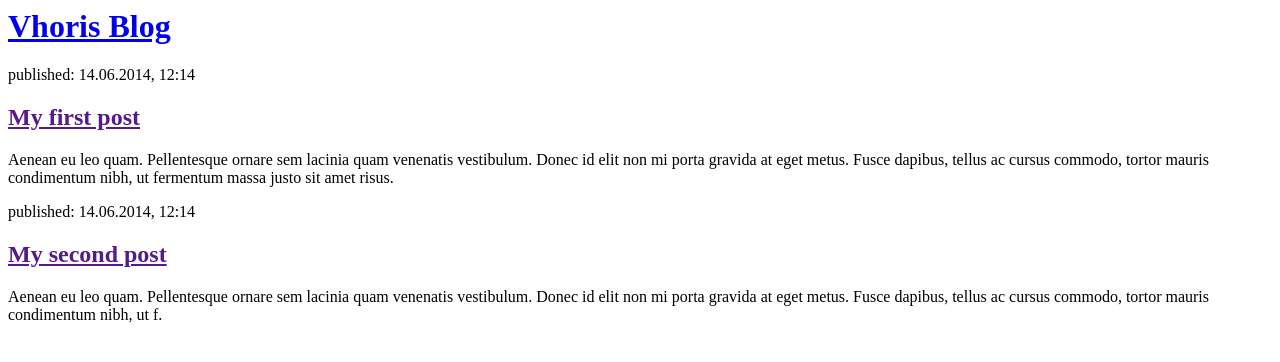
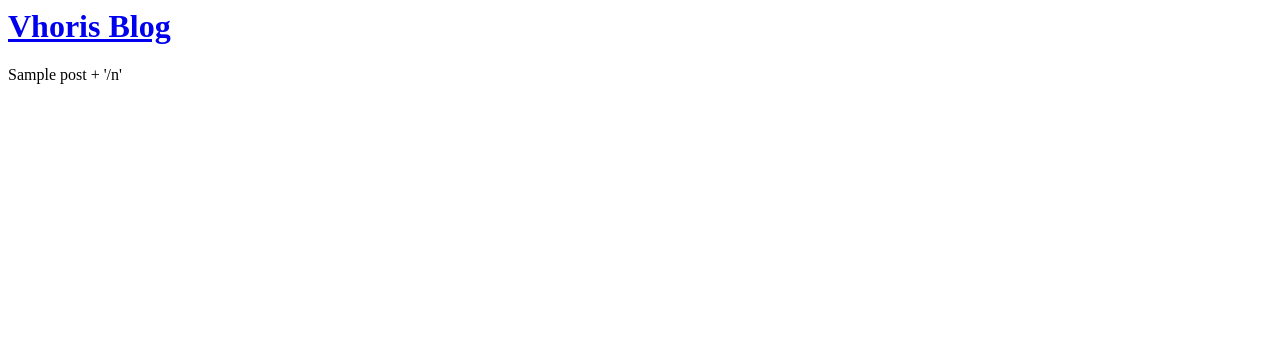
Before and after one commit to VHoris/my_first_blog, a Django app: page / in a window 1280 px wide. Shown: the top 362 px of the page. Run offline with Django 3.2, Linux system fonts and the light colour scheme; tables that the repository leaves empty hold one stand-in row (values such as "Sample post").

Commit message:
My Django Girls app, second commit

```diff
--- a/mysite/blog/templates/blog/post_list.html
+++ b/mysite/blog/templates/blog/post_list.html
@@ -7,16 +7,8 @@
             <h1><a href="/">Vhoris Blog</a></h1>
         </div>
 
-        <div>
-            <p>published: 14.06.2014, 12:14</p>
-            <h2><a href="">My first post</a></h2>
-            <p>Aenean eu leo quam. Pellentesque ornare sem lacinia quam venenatis vestibulum. Donec id elit non mi porta gravida at eget metus. Fusce dapibus, tellus ac cursus commodo, tortor mauris condimentum nibh, ut fermentum massa justo sit amet risus.</p>
-        </div>
-
-        <div>
-            <p>published: 14.06.2014, 12:14</p>
-            <h2><a href="">My second post</a></h2>
-            <p>Aenean eu leo quam. Pellentesque ornare sem lacinia quam venenatis vestibulum. Donec id elit non mi porta gravida at eget metus. Fusce dapibus, tellus ac cursus commodo, tortor mauris condimentum nibh, ut f.</p>
-        </div>
+          {% for post in posts %}
+               {{ post }} + '/n'
+          {% endfor %}
     </body>
 </html>
--- a/mysite/blog/views.py
+++ b/mysite/blog/views.py
@@ -1,5 +1,8 @@
 from django.shortcuts import render
+from django.utils import timezone
+from .models import Post
 
 # Create your views here.
 def post_list(request):
-    return render(request, 'blog/post_list.html', {})
+    posts = Post.objects.order_by('published_date')
+    return render(request, 'blog/post_list.html', {'posts': posts})
```
